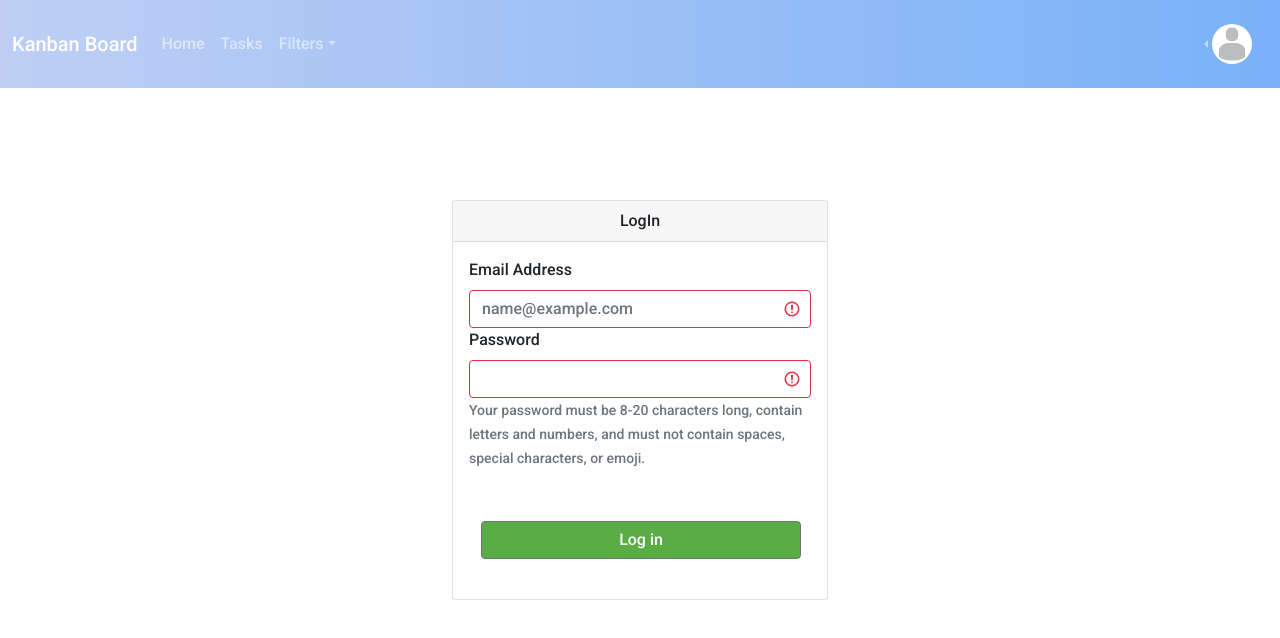
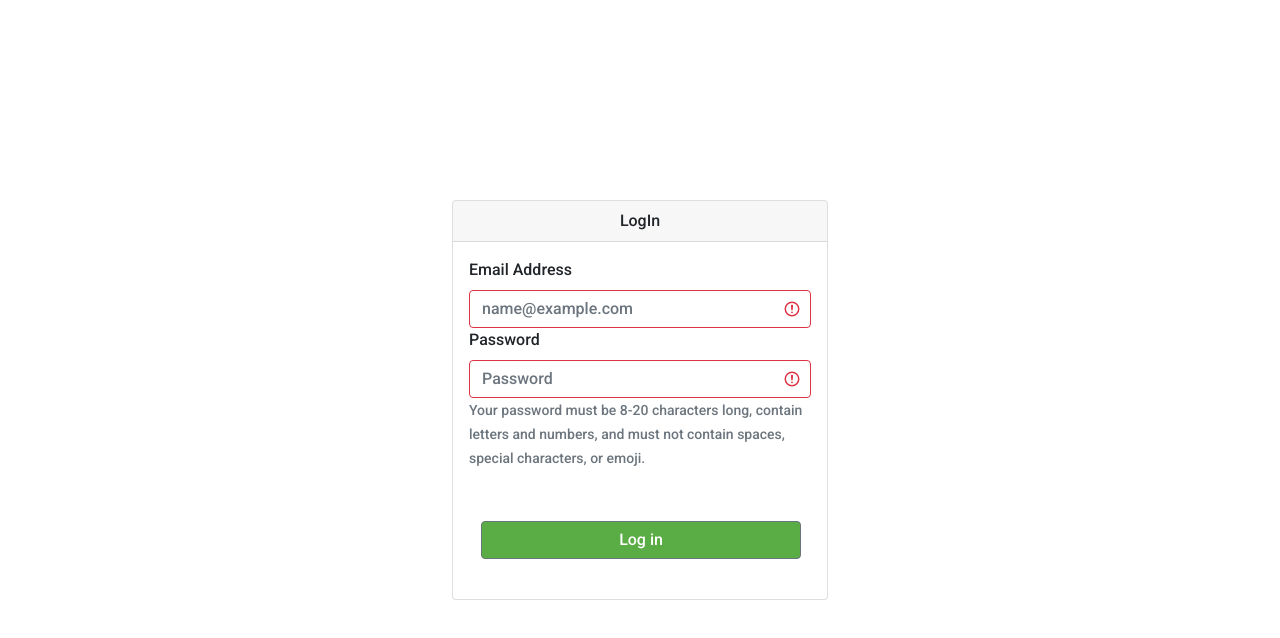
Before and after one commit to achrafhardizi/Kanban-Project, a React (Create React App) app: page / in a window 1280 px wide. Shown: the top 638 px of the page. Built offline with nearby package versions, Linux system fonts and the light colour scheme.

Commit message:
solved the validation bug
- along the with the navigation from the login to authentification

```diff
--- a/src/App.js
+++ b/src/App.js
@@ -1,5 +1,5 @@
 import './App.css';
-    import {Navibar, Section, LoginPanel, Sidebar, Home, Workspace} from './Components'
+import {Navibar, LoginPanel, Home, Workspace} from './Components'
 import 'bootstrap/dist/css/bootstrap.css';
 import Task from "./Components/Tasks/Task";
 import React from "react";
@@ -10,13 +10,13 @@ const App = () => {
     return (
         <section className="App">
             <BrowserRouter>
-                <Navibar/>
                 <Routes>
                     <Route exact path='/' element={<LoginPanel/>}/>
                     <Route exact path='/home' element={<Home/>}/>
                     <Route exact path='/section' element={<Workspace/>}/>
                     <Route path="*" element={
                         <h1>
+                            {/*todo:this component just for testing*/}
                             404 Page Not Found
                         </h1>
                     }/>
--- a/src/Components/Login/LoginPanel.jsx
+++ b/src/Components/Login/LoginPanel.jsx
@@ -1,23 +1,23 @@
-import React, {useEffect, useState} from 'react';
+import React, {useState} from 'react';
 import {Button, Card, Container, Form} from "react-bootstrap";
 import {useNavigate} from "react-router-dom";
-import App from "../../App";
+
 
 const LoginPanel = () => {
 
     const [validated, setValidated] = useState(false);
-    let navigate =  useNavigate();
+    let navigate = useNavigate();
 
 
     const handleSubmit = (event) => {
         const form = event.currentTarget;
-        if (form.checkValidity() === false) {
-            event.preventDefault();
-            event.stopPropagation();
+        if (form.checkValidity() !== false) {
+            setValidated(true);
+            navigate('/home')
         }
-        setValidated(true);
-        navigate();
-    };
+        event.preventDefault();
+        event.stopPropagation();
+    }
 
     return (
         <Container style={{
@@ -28,7 +28,7 @@ const LoginPanel = () => {
             transform: "translate(-50%, -50%)"
         }}>
 
-            <Form noValidate validated={validated} onSubmit={handleSubmit}>
+            <Form validated={true} onSubmit={handleSubmit}>
                 <Card style={{
                     position: "relative",
                     height: "25em"
@@ -37,15 +37,16 @@ const LoginPanel = () => {
                         <Card.Header>LogIn</Card.Header>
                     </center>
                     <Card.Body>
-                        <Form.Group controlId="validationCustom01">
+                        <Form.Group controlId="validation">
                             <Form.Label>Email Address</Form.Label>
-                            <Form.Control type="email" placeholder="name@example.com" isInvalid={true} spellCheck
+                            <Form.Control type="email" placeholder="name@example.com" spellCheck
                                           required/>
                             <Form.Control.Feedback>Looks good!</Form.Control.Feedback>
                         </Form.Group>
-                        <Form.Group controlId="validationCustom02">
+                        <Form.Group controlId="validation02">
                             <Form.Label>Password</Form.Label>
-                            <Form.Control type="password" aria-describedby="passwordBlock" isInvalid={true} spellCheck
+                            <Form.Control type="password" placeholder="Password"
+                                          spellCheck
                                           required/>
                             <Form.Text id="passwordBlock" muted>
                                 Your password must be 8-20 characters long, contain letters and numbers, and
--- a/src/Components/Pages/Home.jsx
+++ b/src/Components/Pages/Home.jsx
@@ -1,10 +1,12 @@
 import React from 'react';
+import {Navibar} from "../index";
 
 const Home = () => {
     return (
-        <div>
+        <>
+            <Navibar/>
             HOME PAGE
-        </div>
+        </>
     );
 };
 
```
